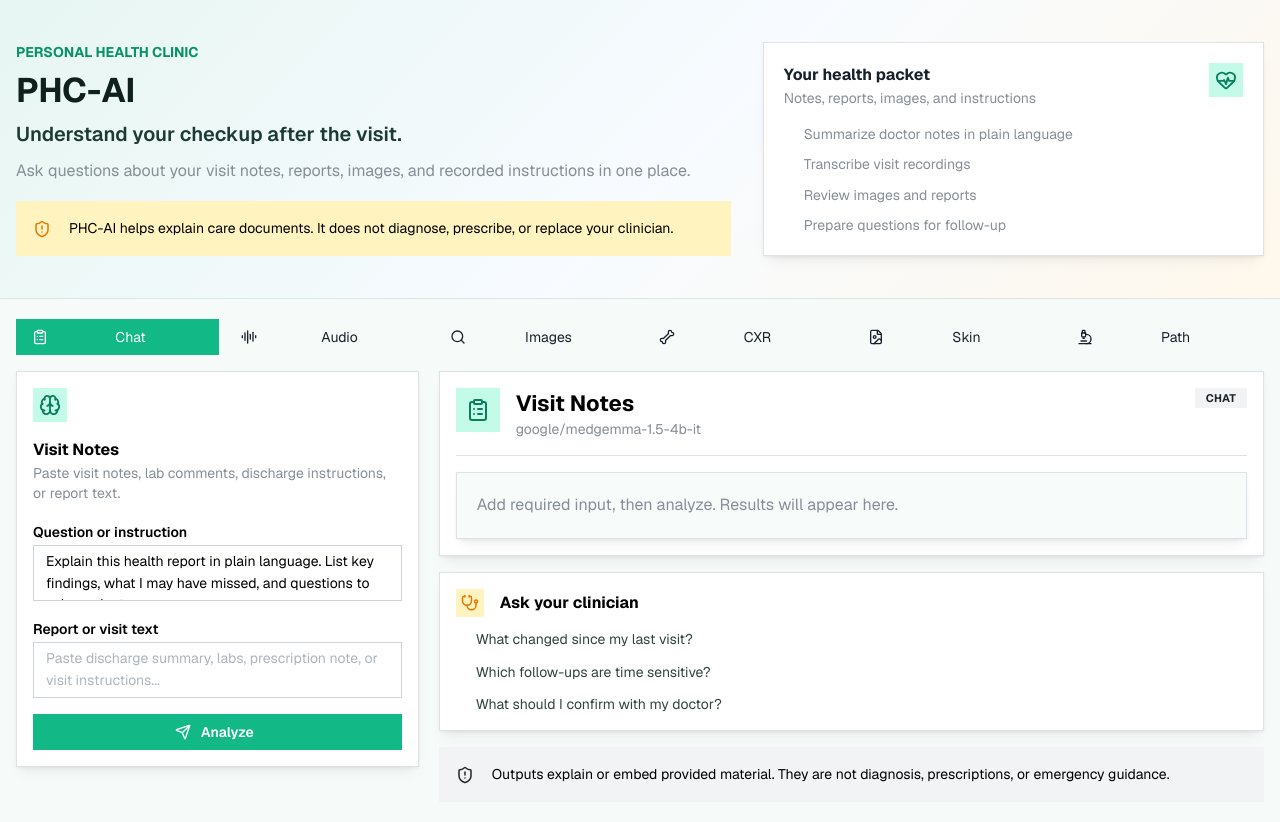
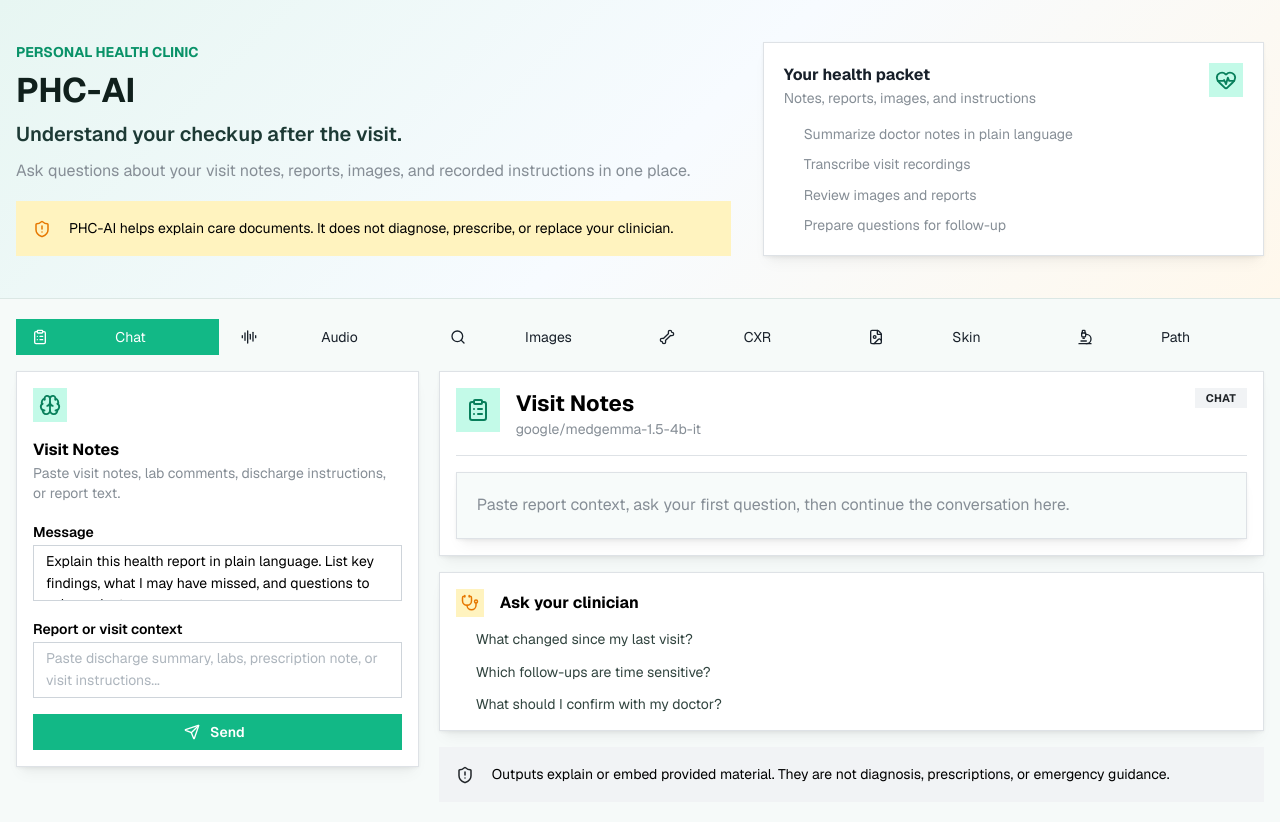
Before and after one commit to pradhankukiran/phc-ai, a Next.js app: page /chat in a window 1280 px wide. Built offline with nearby package versions, Linux system fonts and the light colour scheme.

Commit message:
feat: support continued medgemma chat

```diff
--- a/src/components/phc-workspace.tsx
+++ b/src/components/phc-workspace.tsx
@@ -40,6 +40,11 @@ type Inputs = {
   file: File | null;
 };
 
+type ChatMessage = {
+  role: "user" | "assistant";
+  content: string;
+};
+
 export function PhcWorkspace({ activeRoute }: { activeRoute: WorkflowRoute }) {
   const workflow = useMemo(
     () => workflows.find((item) => item.route === activeRoute) ?? workflows[0],
@@ -53,11 +58,27 @@ export function PhcWorkspace({ activeRoute }: { activeRoute: WorkflowRoute }) {
   const [result, setResult] = useState<InferResponse | null>(null);
   const [status, setStatus] = useState<"idle" | "running">("idle");
   const [error, setError] = useState<string | null>(null);
+  const [chatMessages, setChatMessages] = useState<ChatMessage[]>([]);
 
   async function runInference() {
     setStatus("running");
     setError(null);
-    setResult(null);
+    const isChat = workflow.route === "chat";
+    const nextMessages: ChatMessage[] = isChat
+      ? [
+          ...chatMessages,
+          {
+            role: "user",
+            content: inputs.prompt.trim(),
+          },
+        ]
+      : [];
+
+    if (isChat) {
+      setChatMessages(nextMessages);
+    } else {
+      setResult(null);
+    }
 
     try {
       const fileBase64 = inputs.file ? await fileToDataUrl(inputs.file) : null;
@@ -75,6 +96,7 @@ export function PhcWorkspace({ activeRoute }: { activeRoute: WorkflowRoute }) {
         inputs: {
           prompt: inputs.prompt,
           text: inputs.text,
+          messages: isChat ? nextMessages : undefined,
           labels,
           image_base64:
             workflow.accepts === "image" || workflow.accepts === "image-text"
@@ -93,6 +115,18 @@ export function PhcWorkspace({ activeRoute }: { activeRoute: WorkflowRoute }) {
 
       if (response.status === "error") {
         setError(response.message ?? response.code ?? "Inference failed.");
+        if (isChat) {
+          setChatMessages(chatMessages);
+        }
+      } else if (isChat && response.output?.text) {
+        setChatMessages([
+          ...nextMessages,
+          {
+            role: "assistant",
+            content: response.output.text,
+          },
+        ]);
+        setInputs((current) => ({ ...current, prompt: "" }));
       }
       setResult(response);
     } catch (err) {
@@ -104,7 +138,7 @@ export function PhcWorkspace({ activeRoute }: { activeRoute: WorkflowRoute }) {
 
   const canRun =
     workflow.accepts === "text"
-      ? Boolean(inputs.prompt.trim() || inputs.text.trim())
+      ? Boolean(inputs.prompt.trim())
       : Boolean(inputs.file);
 
   return (
@@ -198,7 +232,13 @@ export function PhcWorkspace({ activeRoute }: { activeRoute: WorkflowRoute }) {
             </Grid.Col>
 
             <Grid.Col span={{ base: 12, lg: 8 }}>
-              <OutputPanel error={error} result={result} status={status} workflow={workflow} />
+              <OutputPanel
+                chatMessages={chatMessages}
+                error={error}
+                result={result}
+                status={status}
+                workflow={workflow}
+              />
             </Grid.Col>
           </Grid>
         </Tabs>
@@ -223,6 +263,7 @@ function InputPanel({
   onRun: () => void;
 }) {
   const needsFile = workflow.accepts !== "text";
+  const isChat = workflow.route === "chat";
 
   return (
     <Card shadow="sm" withBorder>
@@ -241,7 +282,11 @@ function InputPanel({
 
         {(workflow.accepts === "text" || workflow.accepts === "image-text") && (
           <Textarea
-            label={workflow.route === "image-match" ? "Candidate labels" : "Question or instruction"}
+            label={
+              workflow.route === "image-match"
+                ? "Candidate labels"
+                : "Message"
+            }
             minRows={workflow.route === "image-match" ? 4 : 5}
             value={inputs.prompt}
             onChange={(event) =>
@@ -252,7 +297,7 @@ function InputPanel({
 
         {workflow.accepts === "text" && (
           <Textarea
-            label="Report or visit text"
+            label="Report or visit context"
             minRows={8}
             value={inputs.text}
             onChange={(event) =>
@@ -279,7 +324,7 @@ function InputPanel({
           disabled={!canRun}
           onClick={onRun}
         >
-          Analyze
+          {isChat ? "Send" : "Analyze"}
         </Button>
       </Stack>
     </Card>
@@ -287,11 +332,13 @@ function InputPanel({
 }
 
 function OutputPanel({
+  chatMessages,
   workflow,
   result,
   status,
   error,
 }: {
+  chatMessages: ChatMessage[];
   workflow: Workflow;
   result: InferResponse | null;
   status: "idle" | "running";
@@ -302,6 +349,7 @@ function OutputPanel({
     result?.output?.text ??
     result?.output?.transcript ??
     (result?.output?.embedding ? `Embedding preview: ${result.output.embedding.slice(0, 24).join(", ")}` : "");
+  const isChat = workflow.route === "chat";
 
   return (
     <Grid gap="md">
@@ -342,7 +390,33 @@ function OutputPanel({
               </Alert>
             )}
 
-            {!result && status === "idle" && !error && (
+            {isChat && chatMessages.length > 0 && (
+              <Stack gap="sm">
+                {chatMessages.map((message, index) => (
+                  <Paper
+                    key={`${message.role}-${index}`}
+                    p="md"
+                    bg={message.role === "user" ? "#eef8f6" : "#fbfefd"}
+                    withBorder
+                  >
+                    <Text size="xs" fw={700} c="teal.8" tt="uppercase">
+                      {message.role === "user" ? "You" : "PHC-AI"}
+                    </Text>
+                    <Text
+                      size="sm"
+                      lh={1.7}
+                      c="#31443f"
+                      mt={6}
+                      style={{ whiteSpace: "pre-wrap" }}
+                    >
+                      {message.content}
+                    </Text>
+                  </Paper>
+                ))}
+              </Stack>
+            )}
+
+            {!result && status === "idle" && !error && !isChat && (
               <Paper p="lg" bg="#f7fbfa" withBorder>
                 <Text c="dimmed">
                   Add required input, then analyze. Results will appear here.
@@ -350,7 +424,16 @@ function OutputPanel({
               </Paper>
             )}
 
-            {outputText && (
+            {isChat && chatMessages.length === 0 && status === "idle" && !error && (
+              <Paper p="lg" bg="#f7fbfa" withBorder>
+                <Text c="dimmed">
+                  Paste report context, ask your first question, then continue
+                  the conversation here.
+                </Text>
+              </Paper>
+            )}
+
+            {outputText && !isChat && (
               <Paper p="md" bg="#fbfefd" withBorder>
                 <Group align="flex-start" gap="sm">
                   <ThemeIcon color="teal" variant="light" size="sm">
--- a/src/lib/modalInfer.ts
+++ b/src/lib/modalInfer.ts
@@ -14,6 +14,10 @@ export type InferRequest = {
   inputs: {
     prompt?: string | null;
     text?: string | null;
+    messages?: Array<{
+      role: "user" | "assistant";
+      content: string;
+    }> | null;
     labels?: string[] | null;
     image_base64?: string | null;
     audio_base64?: string | null;
```
Also changed, not shown: 2 other files (tests, documents, lock files or other folders).
